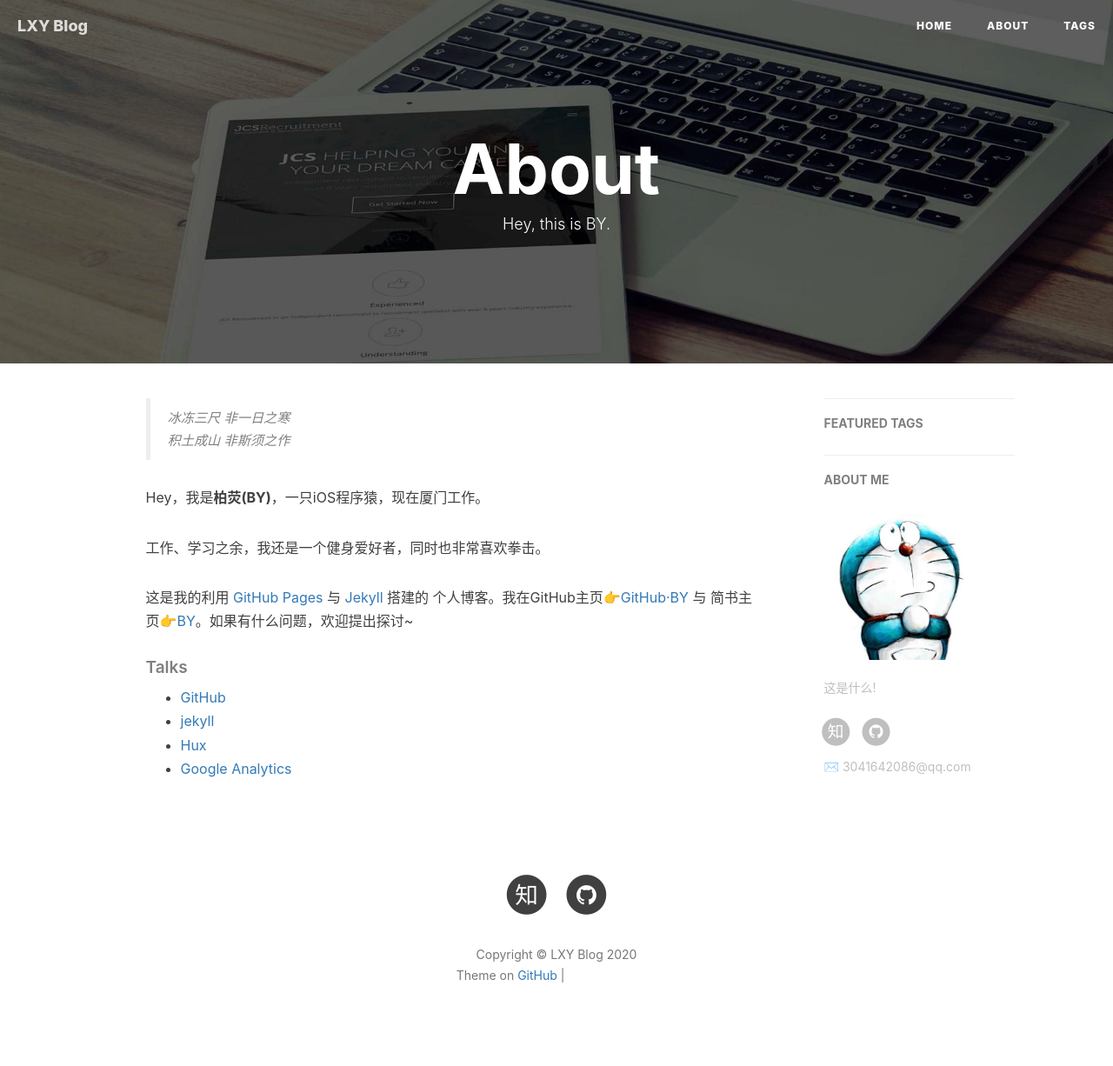
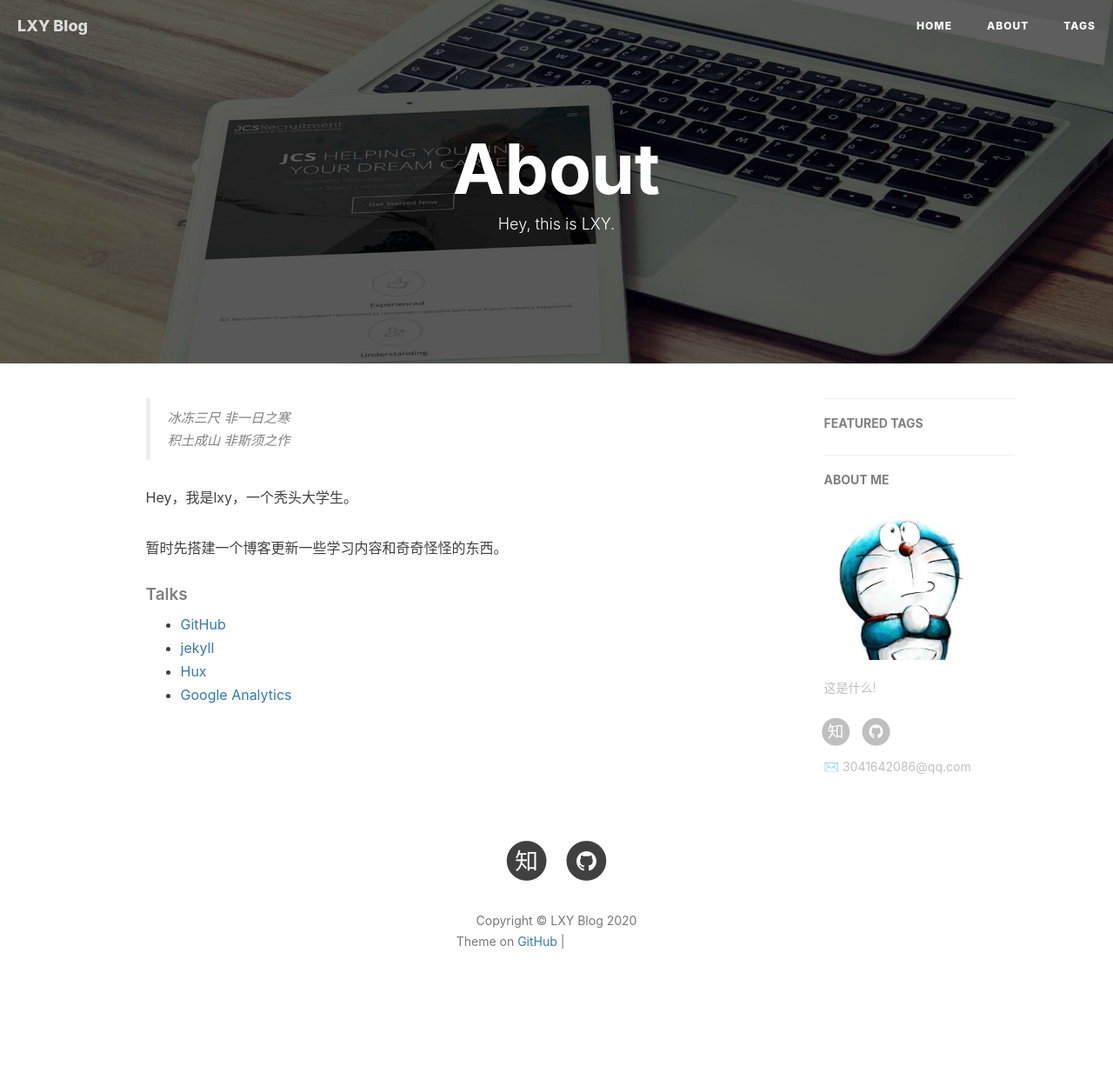
Before and after one commit to LXY-freshman/LXY-freshman.github.io, a Jekyll site: the page built from about.html, in a window 1280 px wide. Shown: the whole page at 87% size. Built offline with Jekyll 4.4.1, drawn with Linux system fonts in a browser that asks for light colours; nearby versions of some CDN libraries; comment, search, counter and statistics services are not loaded; after the commit the page ends 1187 px from its top, so only the background shows below that; grey boxes are pictures that could not be loaded.

Commit message:
Update about.html

```diff
--- a/about.html
+++ b/about.html
@@ -1,7 +1,7 @@
 ---
 layout: page
 title: "About"
-description: "Hey, this is BY."
+description: "Hey, this is LXY."
 header-img: "img/post-bg-rwd.jpg"
 ---
 
@@ -18,12 +18,11 @@
     <blockquote><p>冰冻三尺 非一日之寒<br>
     积土成山 非斯须之作</p></blockquote>
 
-    <p>Hey，我是<strong>柏荧(BY)</strong>，一只iOS程序猿，现在厦门工作。</p>
+    <p>Hey，我是lxy，一个秃头大学生。</p>
 
-    <p>工作、学习之余，我还是一个健身爱好者，同时也非常喜欢拳击。</p>
+    <p>暂时先搭建一个博客更新一些学习内容和奇奇怪怪的东西。</p>
 
-    <p>这是我的利用 <a href="https://pages.github.com/">GitHub Pages</a> 与 <a href="http://jekyll.com.cn/">Jekyll</a> 搭建的 个人博客。我在GitHub主页<a href="https://github.com/qiubaiying">👉GitHub·BY</a> 与 简书主页<a href="https://http://www.jianshu.com/u/e71990ada2fd">👉BY</a>。如果有什么问题，欢迎提出探讨~</p>
-
+    <p>
     <p></p>
 
     <h5>Talks</h5>
```
